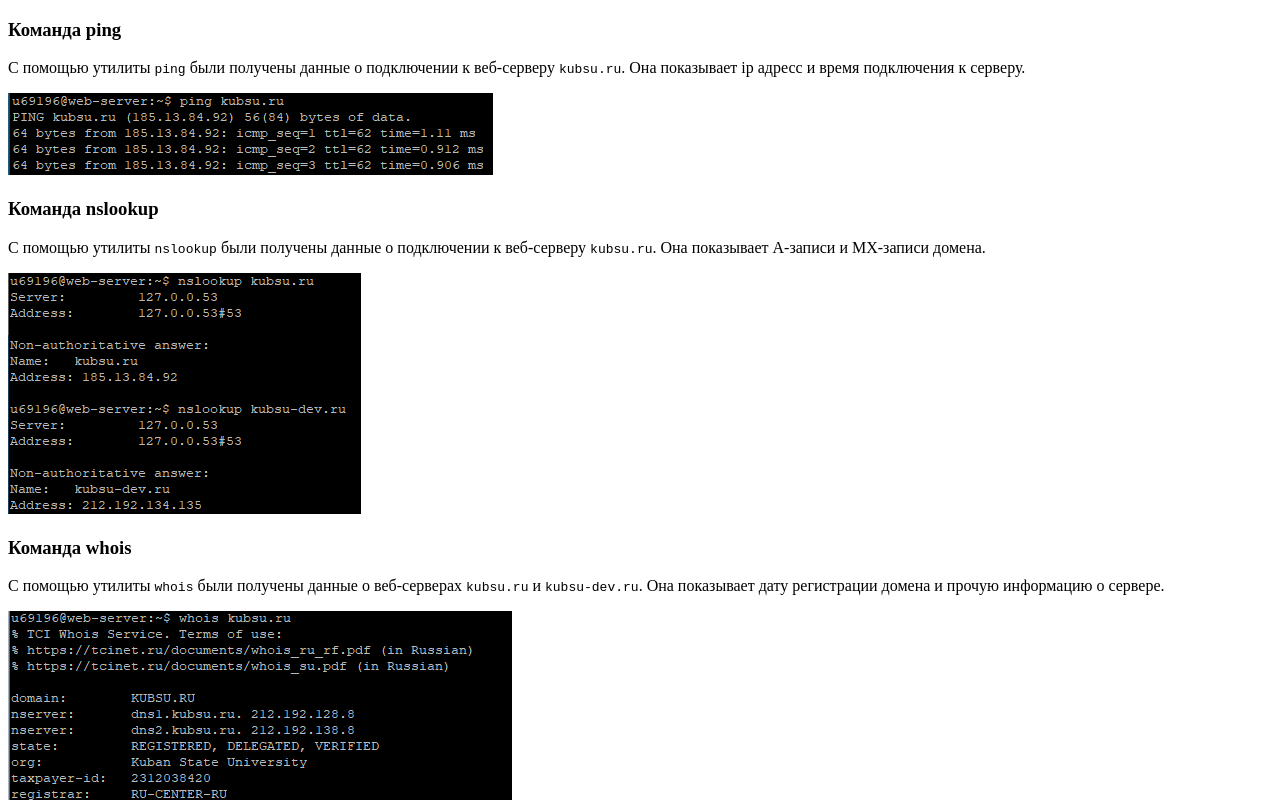
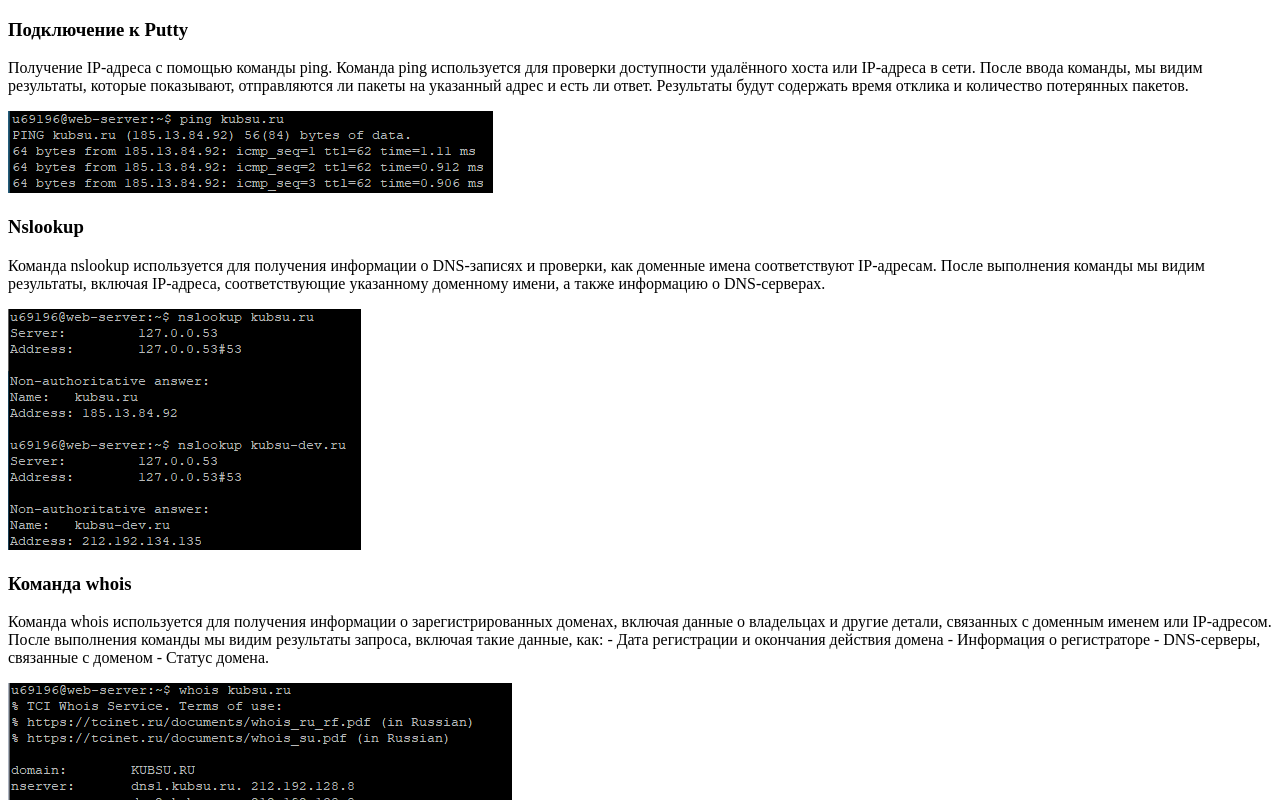
Before and after one commit to Prushka147/web11, a plain HTML site: page index.html in a window 1280 px wide. Shown: the top 800 px of the page. Drawn offline with Linux system fonts and the light colour scheme.

Commit message:
Update index.html

```diff
--- a/index.html
+++ b/index.html
@@ -6,14 +6,27 @@
     <title>ЗАДАНИЕ 1</title>
 </head>
 <body>
-    <h3>Команда ping</h3>
-    <p>С помощью утилиты <code>ping</code> были получены данные о подключении к веб-серверу <code>kubsu.ru</code>. Она показывает ip адресс и время подключения к серверу.</p>
+    <h3>Подключение к Putty</h3>
+     <p>Получение IP-адреса c помощью команды ping. Команда ping используется для проверки доступности удалённого хоста или IP-адреса в сети.
+    После ввода команды, мы видим результаты, которые показывают, отправляются ли пакеты на указанный адрес и есть ли ответ. Результаты будут содержать время отклика и количество потерянных пакетов.
+    </p>
     <img src="src/1.png" alt="">
-    <h3>Команда nslookup</h3>
-    <p>С помощью утилиты <code>nslookup</code> были получены данные о подключении к веб-серверу <code>kubsu.ru</code>. Она показывает A-записи и MX-записи домена.</p>
+    <h3>Nslookup</h3>
+    <p>Команда nslookup используется для получения информации о DNS-записях и проверки, как доменные имена соответствуют IP-адресам.
+    После выполнения команды мы видим результаты, включая IP-адреса, соответствующие указанному доменному имени, а также информацию о DNS-серверах.</p>
     <img src="src/2.png" alt="">
     <h3>Команда whois</h3>
-    <p>С помощью утилиты <code>whois</code> были получены данные о  веб-серверах <code>kubsu.ru</code> и <code>kubsu-dev.ru</code>. Она показывает дату регистрации домена и прочую информацию о сервере.</p>
+    <p>Команда whois используется для получения информации о зарегистрированных доменах, включая данные о владельцах и другие детали, связанных с доменным именем или IP-адресом.
+     После выполнения команды мы видим результаты запроса, включая такие данные, как:
+     - Дата регистрации и окончания действия домена
+     - Информация о регистраторе
+     - DNS-серверы, связанные с доменом
+     - Статус домена.</p>
     <img src="src/3.png" alt="">
+<p>Загрузка на кубсу</p>
+    <img src="5.png>
+
+    <p>Filezilla</p>
+    <img src="4.png>
 </body>
 </html>
```
